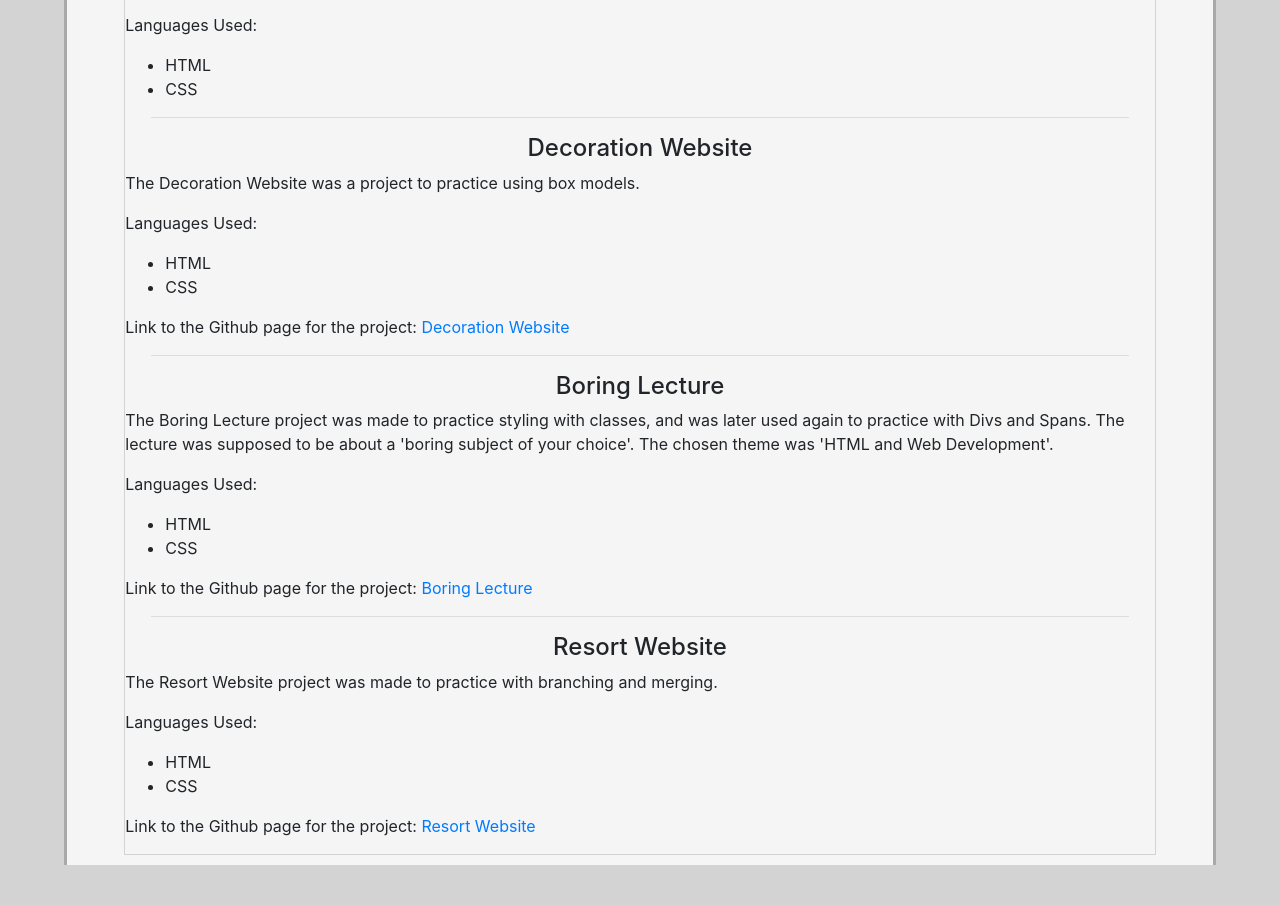
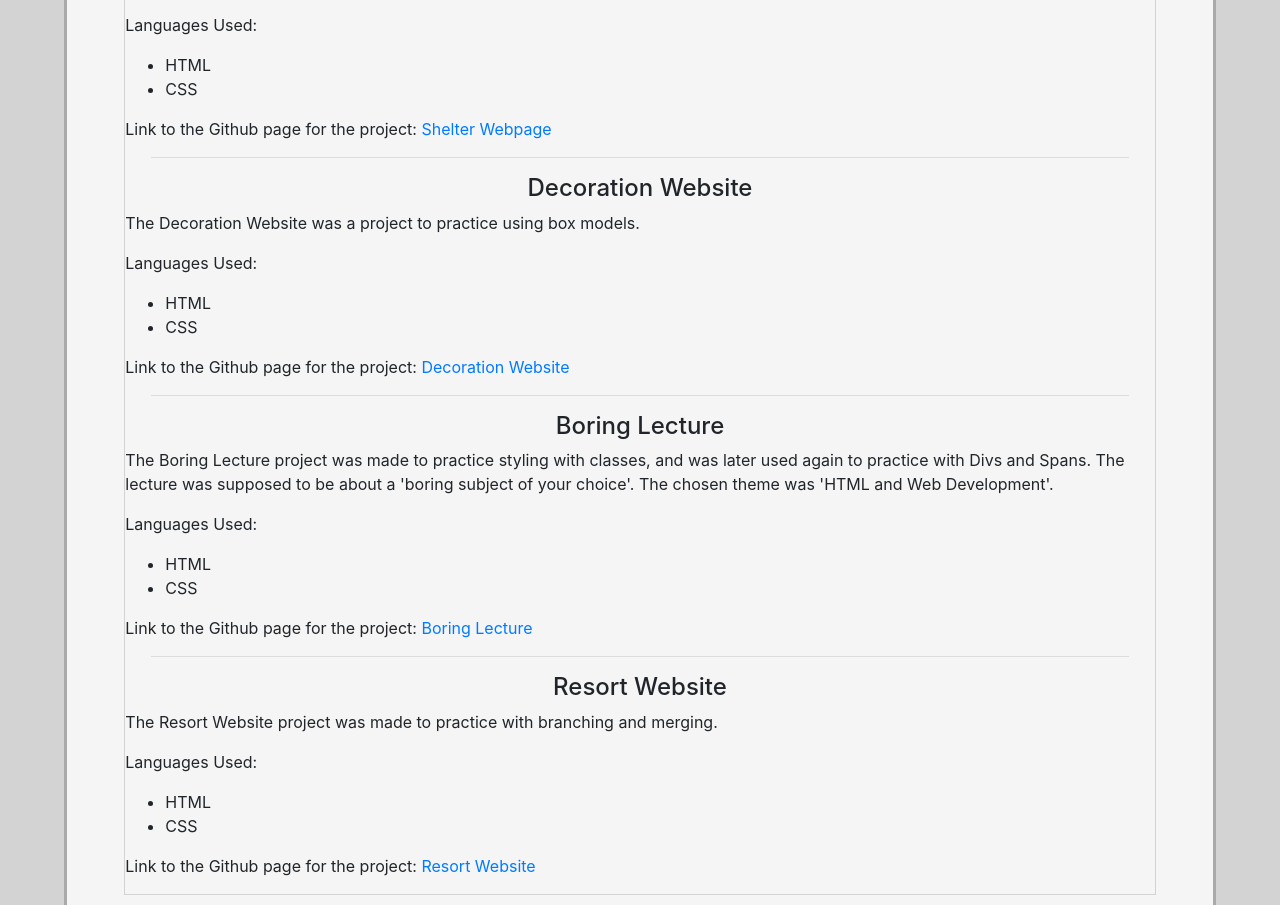
Before and after one commit to MakeyeB/portfolio-page, a plain HTML site: page projects.html in a window 1280 px wide. Shown: the part 1148-2053 px from the top of the page. Before the commit the page ends 2013 px from the top, so only its background shows below. Drawn offline with nearby package versions, Linux system fonts and the light colour scheme.

Commit message:
Add links to projects file

```diff
--- a/projects.html
+++ b/projects.html
@@ -24,7 +24,7 @@
           <ul>
             <li>Bootstrap</li>
           </ul>
-          <p>Link to the Github page for the project: <a href="">Portfolio Page</a></p>
+          <p>Link to the Github page for the project: <a href="https://github.com/MakeyeB/portfolio-page">Portfolio Page</a></p>
           <hr class="info-seperator">
           <h4 class="text-center">Wikipedia Remake</h4>
           <p>The Wikipedia Remake project was made to practice everything learned up until that point. It was only a remake in appearance, and not functionality.</p>
@@ -37,7 +37,7 @@
           <ul>
             <li>Bootstrap</li>
           </ul>
-          <p>Link to the Github page for the project: <a href="">Wikipedia Remake</a></p>
+          <p>Link to the Github page for the project: <a href="https://github.com/MakeyeB/wikipedia-remake">Wikipedia Remake</a></p>
           <hr class="info-seperator">
           <h4 class="text-center">Vacation Site</h4>
           <p>The Vacation Site was made to experiment with Bootstrap and some of its styles.</p>
@@ -50,7 +50,7 @@
           <ul>
             <li>Bootstrap</li>
           </ul>
-          <p>Link to the Github page for the project: <a href="">Vacation Site</a></p>
+          <p>Link to the Github page for the project: <a href="https://github.com/MakeyeB/vacation-site">Vacation Site</a></p>
           <hr class="info-seperator">
           <h4 class="text-center">Shelter Webpage</h4>
           <p>The Shelter Webpage was made as a project to practice CSS cascading.</p>
@@ -59,6 +59,7 @@
             <li>HTML</li>
             <li>CSS</li>
           </ul>
+          <p>Link to the Github page for the project: <a href="https://github.com/MakeyeB/shelter-webpage">Shelter Webpage</a></p>
           <hr class="info-seperator">
           <h4 class="text-center">Decoration Website</h4>
           <p>The Decoration Website was a project to practice using box models.</p>
@@ -67,7 +68,7 @@
             <li>HTML</li>
             <li>CSS</li>
           </ul>
-          <p>Link to the Github page for the project: <a href="">Decoration Website</a></p>
+          <p>Link to the Github page for the project: <a href="https://github.com/MakeyeB/decoration-website">Decoration Website</a></p>
           <hr class="info-seperator">
           <h4 class="text-center">Boring Lecture</h4>
           <p>
@@ -88,7 +89,7 @@
             <li>HTML</li>
             <li>CSS</li>
           </ul>
-          <p>Link to the Github page for the project: <a href="">Resort Website</a></p>
+          <p>Link to the Github page for the project: <a href="https://github.com/MakeyeB/resort-website">Resort Website</a></p>
         </div>
       </div>
     </div>
```
Also changed, not shown: index.html (+2 -1 lines), license.txt, 1 other file.
